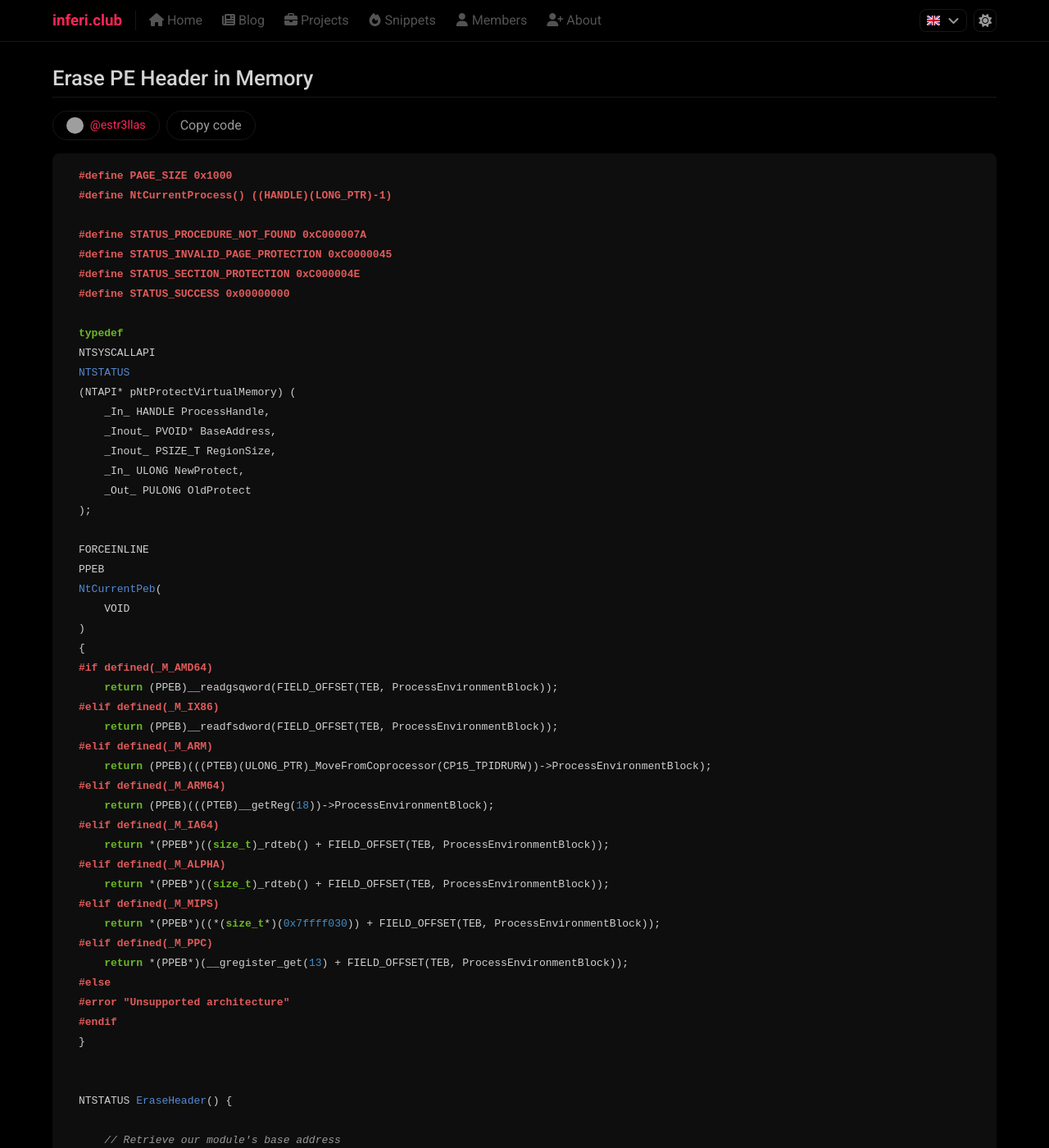
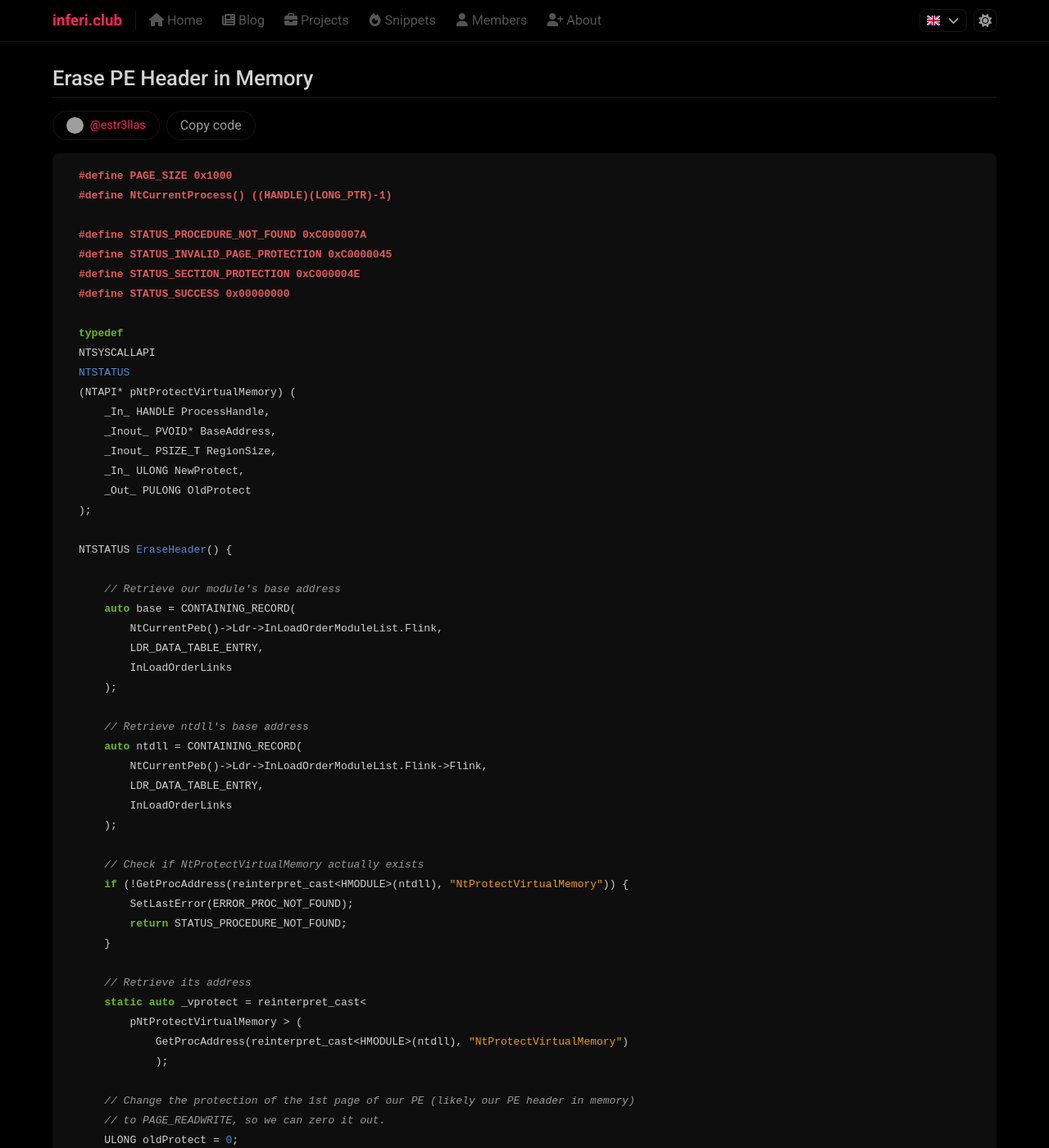
Before and after one commit to inferigang/inferigang.github.io, a Jekyll site: the page built from _snippets/erase-pe-header-in-memory.md, in a window 1280 px wide and 1400 px high. Shown: the whole window at 82% size. Built offline with Jekyll 4.4.1, drawn with Linux system fonts in a browser that asks for light colours; some web fonts are replaced; comment, search, counter and statistics services are not loaded; grey boxes are pictures that could not be loaded.

Commit message:
Update erase-pe-header-in-memory.md

```diff
--- a/_snippets/erase-pe-header-in-memory.md
+++ b/_snippets/erase-pe-header-in-memory.md
@@ -25,34 +25,6 @@ code: |
       _In_ ULONG NewProtect,
       _Out_ PULONG OldProtect
   );
-
-  FORCEINLINE
-  PPEB
-  NtCurrentPeb(
-      VOID
-  )
-  {
-  #if defined(_M_AMD64)
-      return (PPEB)__readgsqword(FIELD_OFFSET(TEB, ProcessEnvironmentBlock));
-  #elif defined(_M_IX86)
-      return (PPEB)__readfsdword(FIELD_OFFSET(TEB, ProcessEnvironmentBlock));
-  #elif defined(_M_ARM)
-      return (PPEB)(((PTEB)(ULONG_PTR)_MoveFromCoprocessor(CP15_TPIDRURW))->ProcessEnvironmentBlock);
-  #elif defined(_M_ARM64)
-      return (PPEB)(((PTEB)__getReg(18))->ProcessEnvironmentBlock);
-  #elif defined(_M_IA64)
-      return *(PPEB*)((size_t)_rdteb() + FIELD_OFFSET(TEB, ProcessEnvironmentBlock));
-  #elif defined(_M_ALPHA)
-      return *(PPEB*)((size_t)_rdteb() + FIELD_OFFSET(TEB, ProcessEnvironmentBlock));
-  #elif defined(_M_MIPS)
-      return *(PPEB*)((*(size_t*)(0x7ffff030)) + FIELD_OFFSET(TEB, ProcessEnvironmentBlock));
-  #elif defined(_M_PPC)
-      return *(PPEB*)(__gregister_get(13) + FIELD_OFFSET(TEB, ProcessEnvironmentBlock));
-  #else
-  #error "Unsupported architecture"
-  #endif
-  }
-
 
   NTSTATUS EraseHeader() {
 
```
